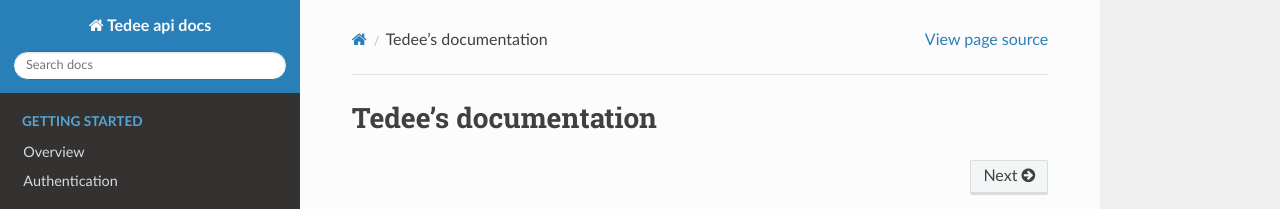
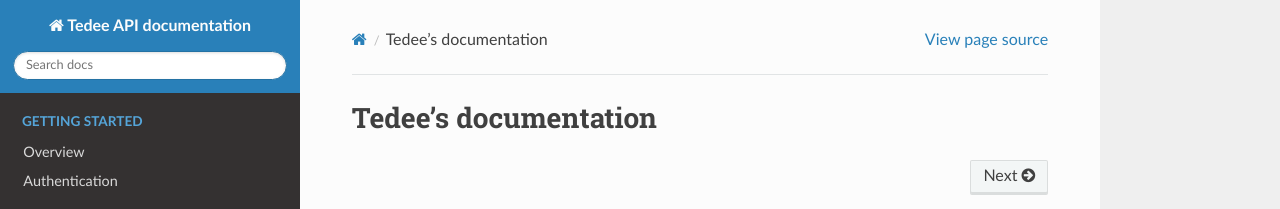
Before and after one commit to tedee-com/tedee-api-doc, a Sphinx documentation site: the page built from docs/index.rst, in a window 1280 px wide. Shown: the top 209 px of the page. Built offline with Sphinx 7.4.7 and the Read the Docs theme 2.0.0, drawn with Linux system fonts in a browser that asks for light colours.

Commit message:
fixed project variable again

```diff
--- a/docs/conf.py
+++ b/docs/conf.py
@@ -18,7 +18,7 @@ import sphinx_rtd_theme
 
 # -- Project information -----------------------------------------------------
 
-project = 'Tedee api docs'
+project = 'Tedee API documentation'
 copyright = '2020, Tedee'
 author = 'Tedee'
 clientId = '02106b82-0524-4fd3-ac57-af774f340979'
```
